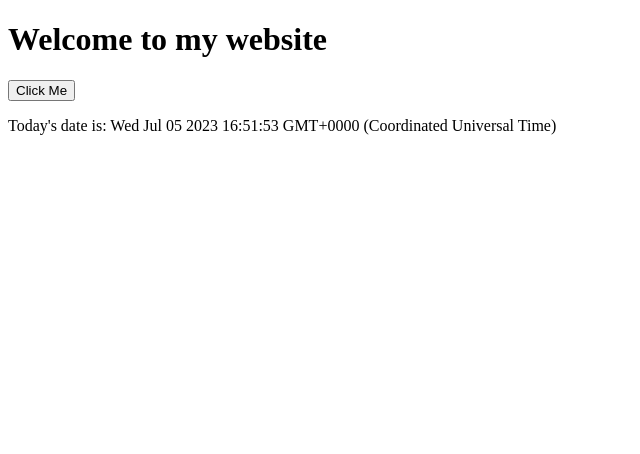
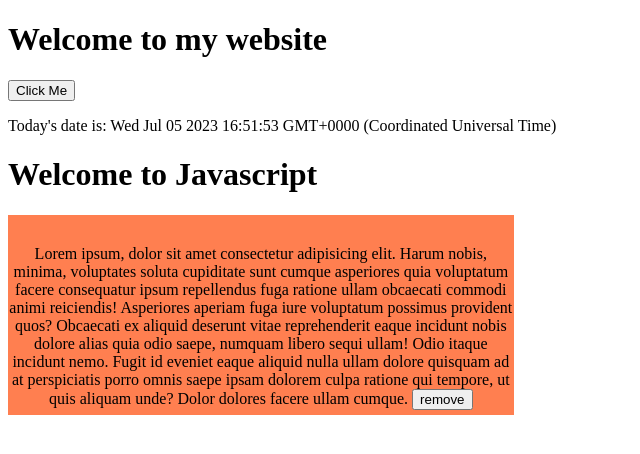
Before and after one commit to Mdhasan112/JS-w3-schools-practice, a plain HTML site: page index.html in a window 1280 px wide. Shown: the whole page, without its empty margins (0-640 px from the left). Drawn offline with Linux system fonts and the light colour scheme.

Commit message:
js event and event listener

```diff
--- a/index.html
+++ b/index.html
@@ -5,13 +5,33 @@
     <meta http-equiv="X-UA-Compatible" content="IE=edge" />
     <meta name="viewport" content="width=device-width, initial-scale=1.0" />
     <title>Document</title>
+    <link rel="stylesheet" href="style.css" />
   </head>
   <body>
     <h1>Welcome to my website</h1>
     <button onclick="hk()">Click Me</button>
     <p id="newNum"></p>
     <p id="time"></p>
-    <p id="demo">test</p>
+    <p id="demo"></p>
+
+    <div id="container">
+      <h1 id="title">Welcome to Javascript</h1>
+    </div>
+
+    <div id="myId">
+      Lorem ipsum, dolor sit amet consectetur adipisicing elit. Harum nobis,
+      minima, voluptates soluta cupiditate sunt cumque asperiores quia
+      voluptatum facere consequatur ipsum repellendus fuga ratione ullam
+      obcaecati commodi animi reiciendis! Asperiores aperiam fuga iure
+      voluptatum possimus provident quos? Obcaecati ex aliquid deserunt vitae
+      reprehenderit eaque incidunt nobis dolore alias quia odio saepe, numquam
+      libero sequi ullam! Odio itaque incidunt nemo. Fugit id eveniet eaque
+      aliquid nulla ullam dolore quisquam ad at perspiciatis porro omnis saepe
+      ipsam dolorem culpa ratione qui tempore, ut quis aliquam unde? Dolor
+      dolores facere ullam cumque.
+      <button onclick="removeHandler()">remove</button>
+    </div>
+    <p id="random"></p>
 
     <!-- <form
       name="myForm"
--- a/style.css
+++ b/style.css
@@ -0,0 +1,7 @@
+#myId {
+  background-color: coral;
+  width: 40%;
+  height: 170px;
+  text-align: center;
+  padding-top: 30px;
+}
```
Also changed, not shown: script.js (+35 -0 lines).
